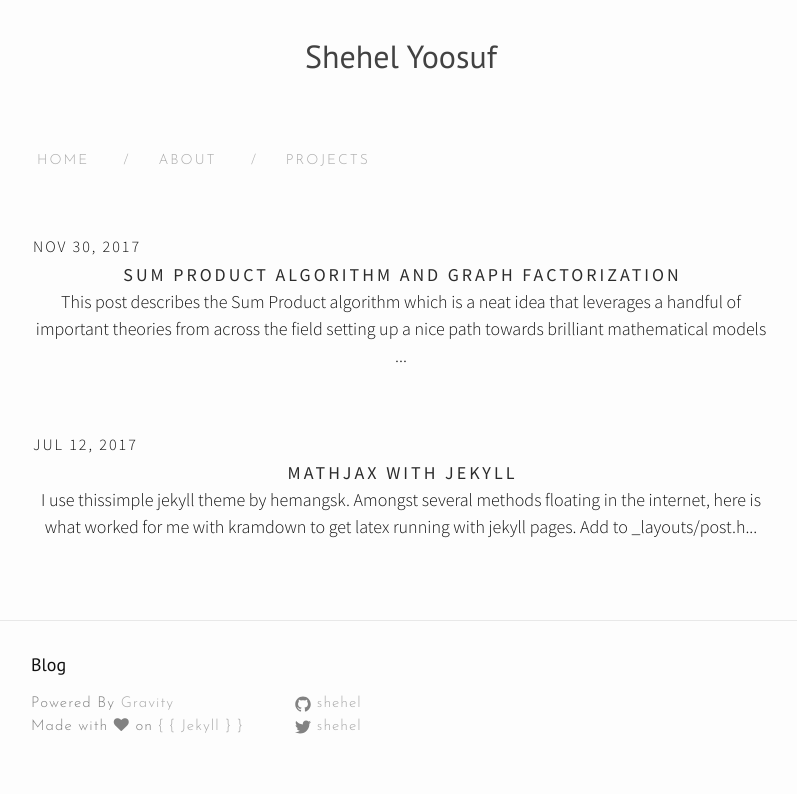
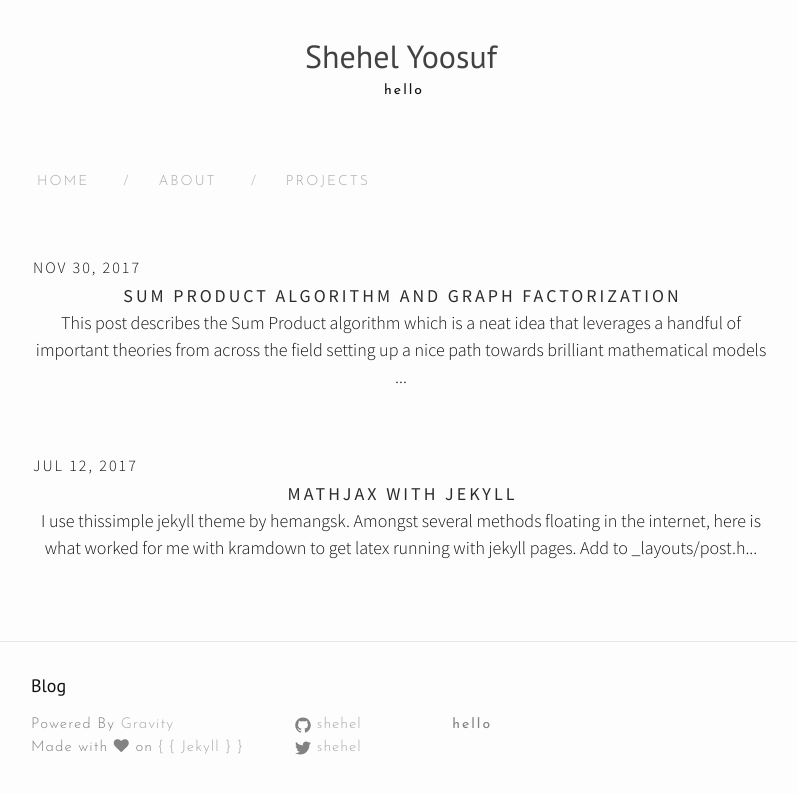
Before and after one commit to shehel/shehel.github.io, a Jekyll site: the page built from index.html, in a window 1280 px wide. Shown: the top 794 px of the page, without its empty margins (239-1036 px from the left). Built offline with Jekyll 4.4.1, drawn with Linux system fonts in a browser that asks for light colours; nearby versions of some CDN libraries; the list of posts is cut into pages by our own code.

```diff
--- a/_config.yml
+++ b/_config.yml
@@ -8,7 +8,7 @@
 # Site settings
 title: Shehel Yoosuf
 email: shehel@live.com
-description:  ""
+description:  "hello"
 baseurl: "" # the subpath of your site, e.g. /blog
 url: "http://shehel.github.io" # the base hostname & protocol for your site
 twitter_username: shehel
```
Also changed, not shown: README.md (deleted), 2 other files.
